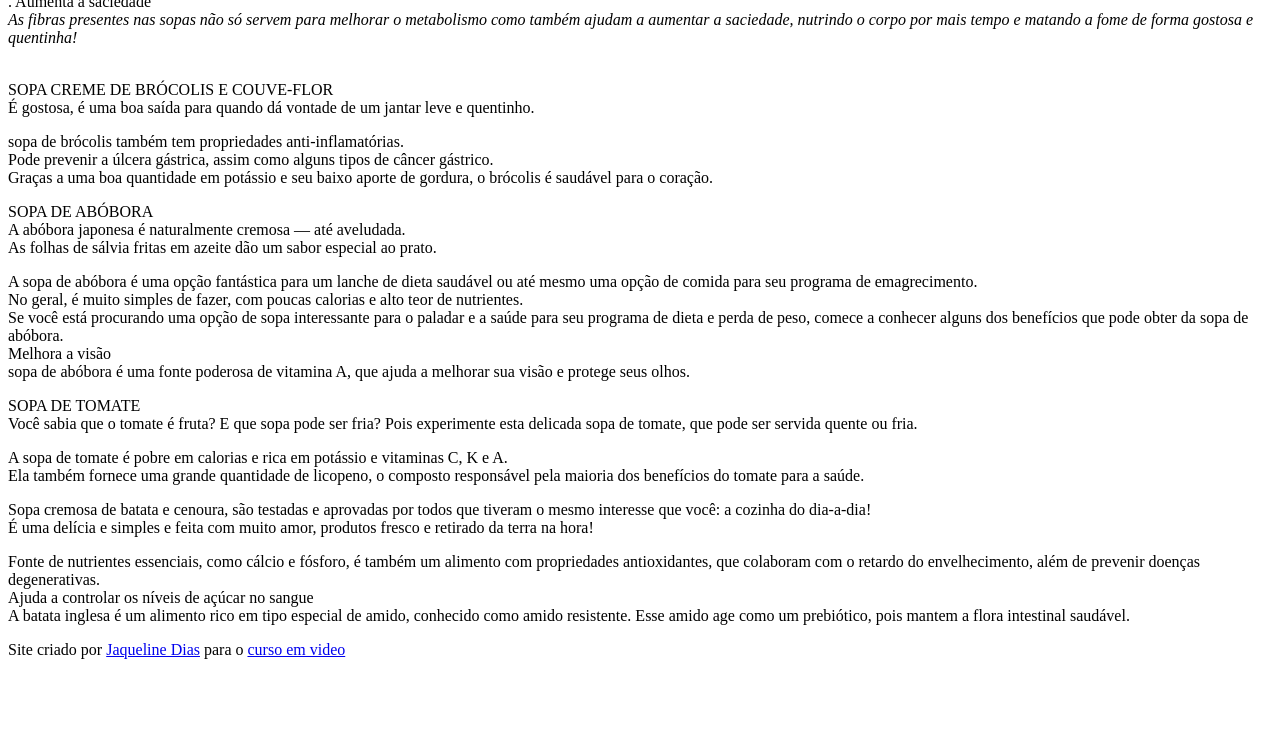
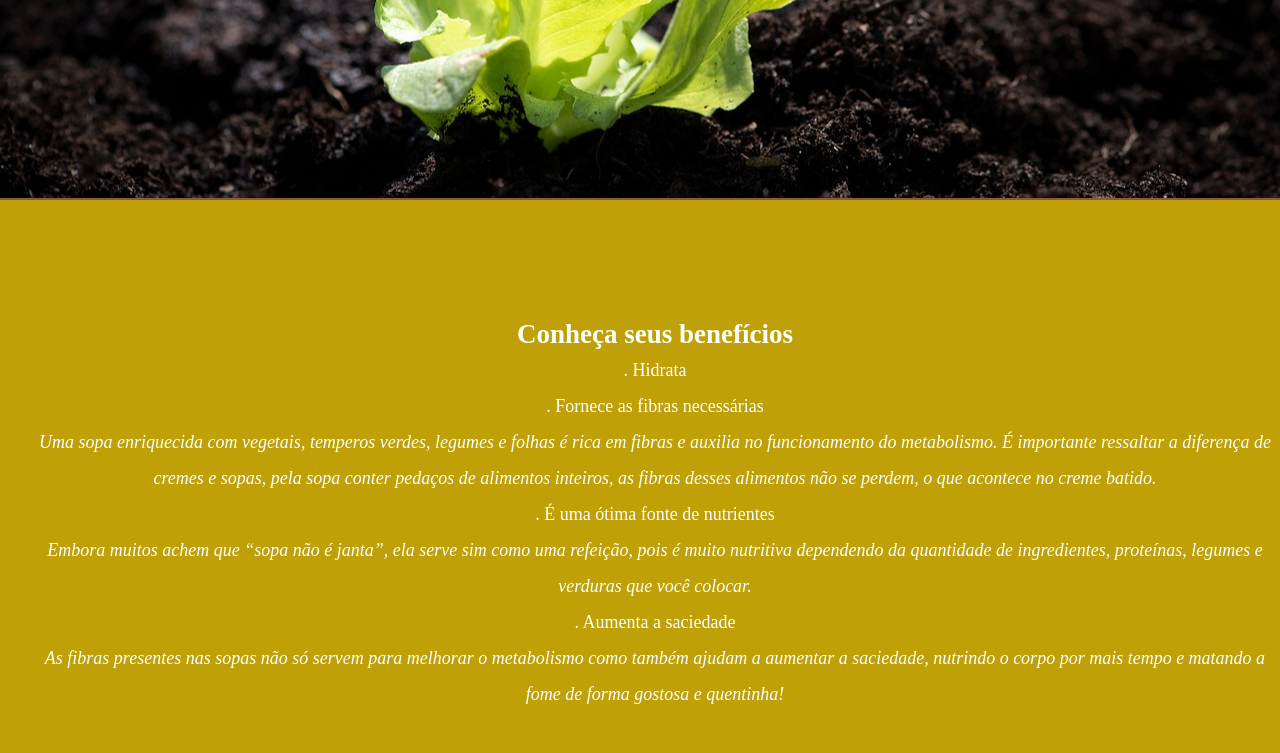
Before and after one commit to Jaquelinediias/projeto-parallax, a plain HTML site: page index.html in a window 1280 px wide. Shown: the part 242-995 px from the top of the page. Before the commit the page ends 917 px from the top, so only its background shows below. Drawn offline with Linux system fonts and the light colour scheme; files whose address does not match are found by name; a web font is replaced by a local one.

Commit message:
Update index.html

```diff
--- a/index.html
+++ b/index.html
@@ -5,7 +5,7 @@
     <meta http-equiv="X-UA-Compatible" content="IE=edge">
     <meta name="viewport" content="width=device-width, initial-scale=1.0">
     <link rel="shortcut icon" href="images01/icons8-bowl-with-spoon-48.png" type="image/x-icon">
-    <link rel="stylesheet" href=".css">
+    <link rel="stylesheet" href="assets/style.css">
     <title>Sopa Caseiras-Sabor de Vó</title>
 </head>
 <body>
```
